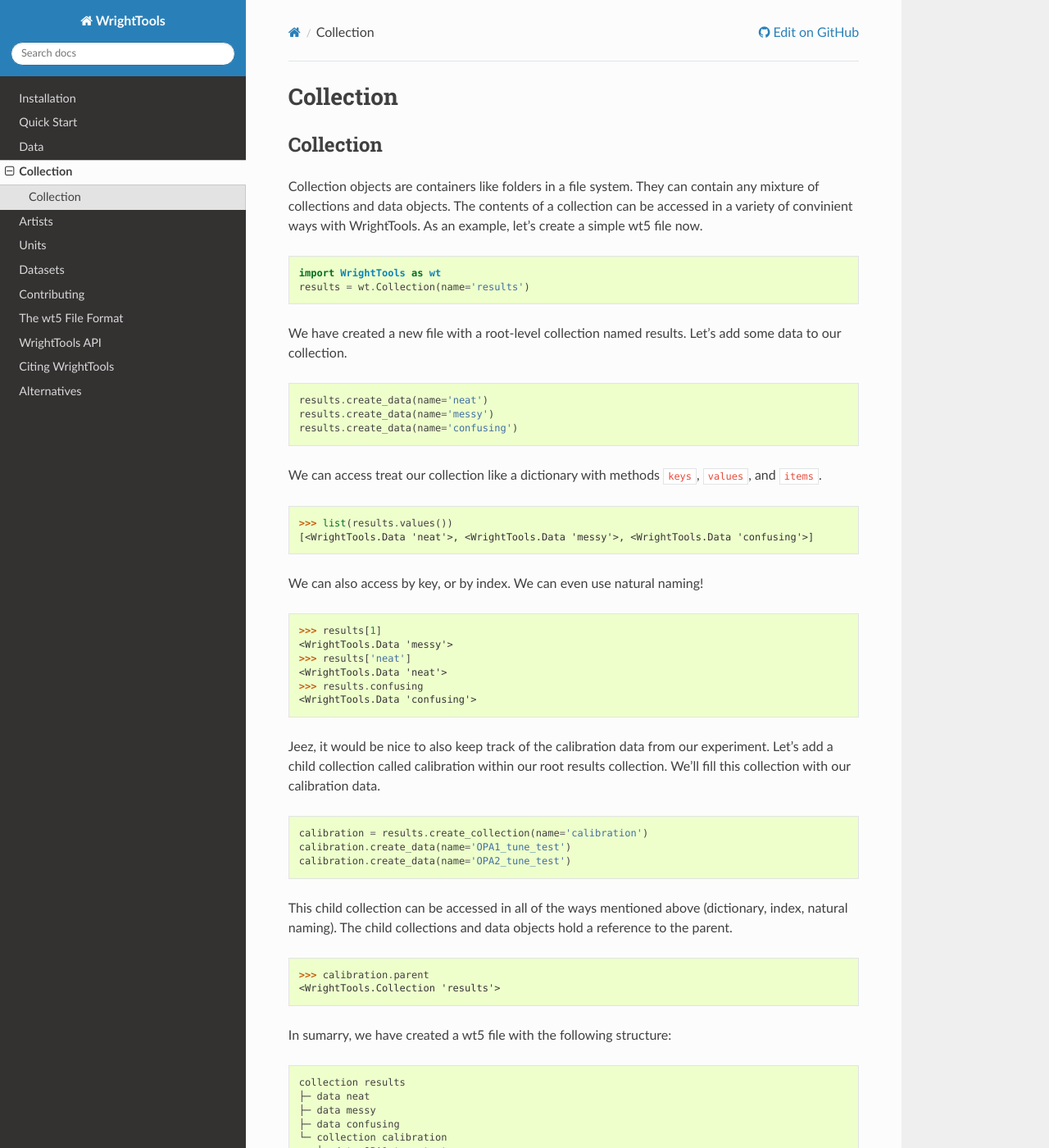
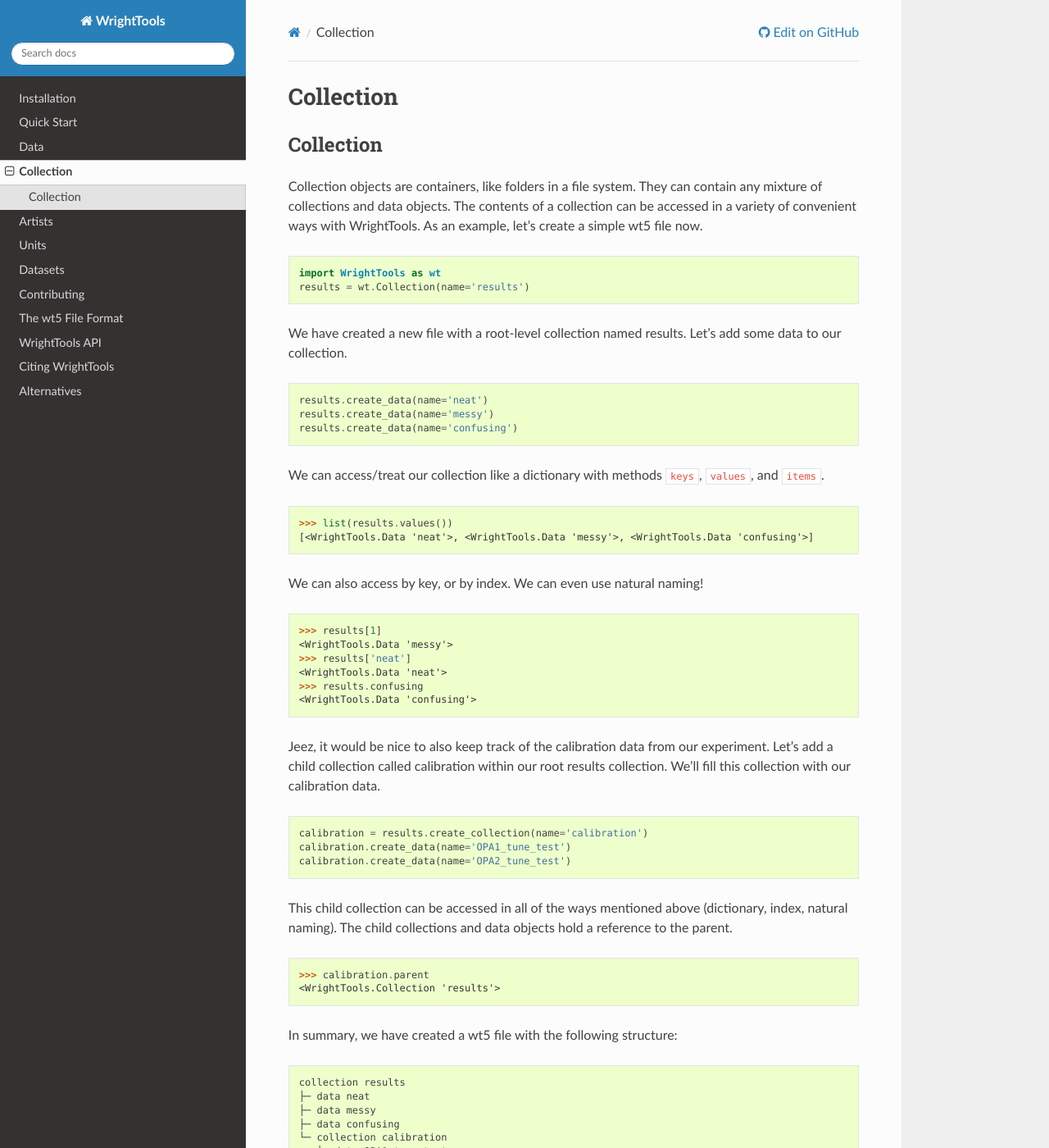
Before and after one commit to wright-group/WrightTools, a Sphinx documentation site: the page built from docs/collection.rst, in a window 1280 px wide and 1400 px high. Shown: the whole window at 82% size. Built offline with Sphinx 7.4.7 and the Read the Docs theme 2.0.0, drawn with Linux system fonts in a browser that asks for light colours; pages that are not in the unit, such as notebooks, are missing from menus; the version number could not be read and is left out.

Commit message:
spelling collections.rst (#842)

```diff
--- a/docs/collection.rst
+++ b/docs/collection.rst
@@ -6,9 +6,9 @@ Collection
 Collection
 ----------
 
-Collection objects are containers like folders in a file system.
+Collection objects are containers, like folders in a file system.
 They can contain any mixture of collections and data objects.
-The contents of a collection can be accessed in a variety of convinient ways with WrightTools.
+The contents of a collection can be accessed in a variety of convenient ways with WrightTools.
 As an example, let's create a simple wt5 file now.
 
 .. code-block:: python
@@ -25,7 +25,7 @@ Let's add some data to our collection.
    results.create_data(name='messy')
    results.create_data(name='confusing')
 
-We can access treat our collection like a dictionary with methods ``keys``, ``values``, and ``items``.
+We can access/treat our collection like a dictionary with methods ``keys``, ``values``, and ``items``.
 
 .. code-block:: python
 
@@ -62,7 +62,7 @@ The child collections and data objects hold a reference to the parent.
    >>> calibration.parent
    <WrightTools.Collection 'results'>
 
-In sumarry, we have created a wt5 file with the following structure:
+In summary, we have created a wt5 file with the following structure:
 
 .. code-block:: bash
 
```
